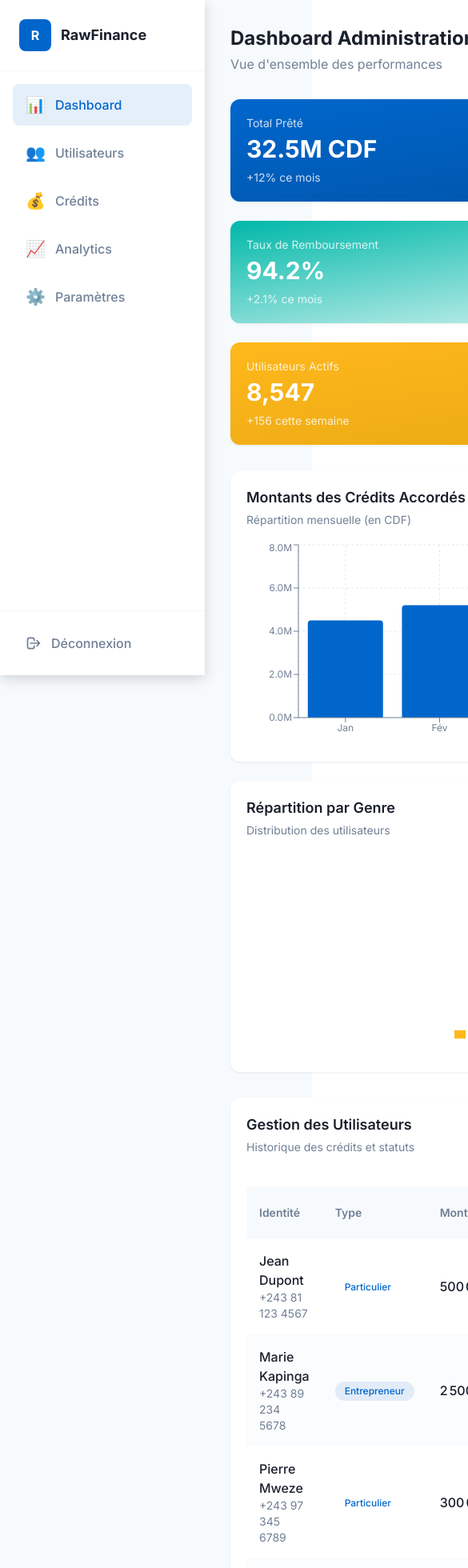
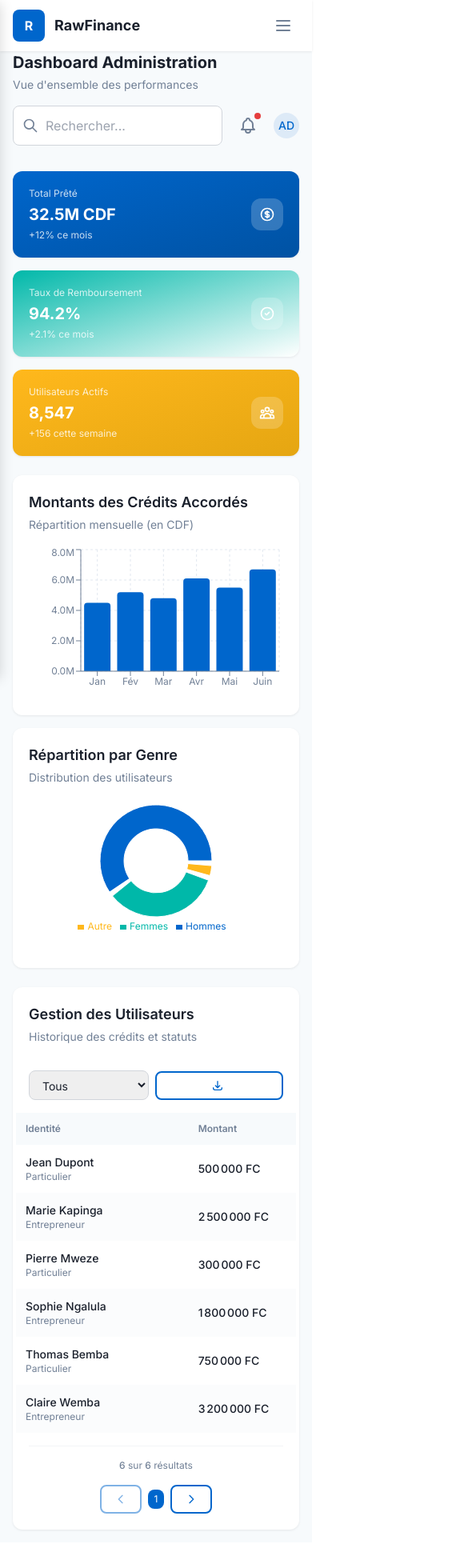
Before and after one commit to Isambolouis/brainSoft-ui, a React (Vite) app: page /admin in a window 390 px wide. Shown: the top 1960 px of the page at 80% size, 585 px wide, since content can reach past the window. After the commit the page ends 1928 px from the top, so only its background shows below. Built offline with nearby package versions, Linux system fonts and the light colour scheme.

Commit message:
responsive admin page

```diff
--- a/src/pages/AdminDashboard.tsx
+++ b/src/pages/AdminDashboard.tsx
@@ -56,6 +56,7 @@ export function AdminDashboard() {
   const [searchTerm, setSearchTerm] = useState('');
   const [filterType, setFilterType] = useState('all');
   const [activeMenu, setActiveMenu] = useState('Dashboard');
+  const [sidebarOpen, setSidebarOpen] = useState(false);
 
   const filteredUsers = mockUsers.filter(user => {
     const matchesSearch = user.name.toLowerCase().includes(searchTerm.toLowerCase()) ||
@@ -86,10 +87,47 @@ export function AdminDashboard() {
   };
 
   return (
-    <div className="min-h-screen bg-surface-secondary flex">
+    <div className="min-h-screen bg-surface-secondary">
+      {/* Mobile Header */}
+      <div className="lg:hidden bg-surface shadow-light fixed top-0 left-0 right-0 z-20 px-4 py-3">
+        <div className="flex items-center justify-between">
+          <div className="flex items-center space-x-3">
+            <div className="w-10 h-10 bg-primary rounded-lg flex items-center justify-center">
+              <span className="text-white font-bold">R</span>
+            </div>
+            <span className="text-lg font-bold text-text-primary">RawFinance</span>
+          </div>
+          <button
+            onClick={() => setSidebarOpen(!sidebarOpen)}
+            className="p-2 text-text-secondary hover:text-text-primary transition-colors"
+          >
+            <svg className="w-6 h-6" fill="none" stroke="currentColor" viewBox="0 0 24 24">
+              {sidebarOpen ? (
+                <path strokeLinecap="round" strokeLinejoin="round" strokeWidth={2} d="M6 18L18 6M6 6l12 12" />
+              ) : (
+                <path strokeLinecap="round" strokeLinejoin="round" strokeWidth={2} d="M4 6h16M4 12h16M4 18h16" />
+              )}
+            </svg>
+          </button>
+        </div>
+      </div>
+
+      {/* Mobile Overlay */}
+      {sidebarOpen && (
+        <div
+          className="lg:hidden fixed inset-0 bg-black/50 z-10"
+          onClick={() => setSidebarOpen(false)}
+        />
+      )}
+
       {/* Sidebar */}
-      <aside className="w-64 bg-surface shadow-heavy fixed h-full z-10">
-        <div className="p-6 border-b border-gray-100">
+      <aside className={`
+        fixed top-0 left-0 h-full w-64 bg-surface shadow-heavy z-30
+        transform transition-transform duration-300 ease-in-out
+        lg:translate-x-0 lg:static lg:h-screen
+        ${sidebarOpen ? 'translate-x-0' : '-translate-x-full'}
+      `}>
+        <div className="p-6 border-b border-gray-100 pt-16 lg:pt-6">
           <div className="flex items-center space-x-3">
             <div className="w-10 h-10 bg-primary rounded-lg flex items-center justify-center">
               <span className="text-white font-bold">R</span>
@@ -103,7 +141,10 @@ export function AdminDashboard() {
             {menuItems.map((item) => (
               <li key={item.label}>
                 <button
-                  onClick={() => setActiveMenu(item.label)}
+                  onClick={() => {
+                    setActiveMenu(item.label);
+                    setSidebarOpen(false);
+                  }}
                   className={`w-full flex items-center space-x-3 px-4 py-3 rounded-lg transition-all duration-200 ${
                     item.label === activeMenu
                       ? 'bg-primary/10 text-primary'
@@ -129,20 +170,20 @@ export function AdminDashboard() {
       </aside>
 
       {/* Main Content */}
-      <main className="flex-1 ml-64 p-8">
+      <main className="lg:ml-64 pt-16 lg:pt-8 p-4 lg:p-8">
         {/* Top Bar */}
-        <div className="flex items-center justify-between mb-8">
+        <div className="flex flex-col sm:flex-row items-start sm:items-center justify-between mb-8 gap-4">
           <div>
-            <h1 className="text-2xl font-bold text-text-primary">Dashboard Administration</h1>
-            <p className="text-text-secondary mt-1">Vue d'ensemble des performances</p>
+            <h1 className="text-xl sm:text-2xl font-bold text-text-primary">Dashboard Administration</h1>
+            <p className="text-text-secondary text-sm mt-1">Vue d'ensemble des performances</p>
           </div>
-          <div className="flex items-center space-x-4">
-            <div className="relative">
+          <div className="flex flex-wrap items-center gap-3 w-full sm:w-auto">
+            <div className="relative flex-1 sm:flex-none">
               <Input
                 placeholder="Rechercher..."
                 value={searchTerm}
                 onChange={(e) => setSearchTerm(e.target.value)}
-                className="pl-10 w-64"
+                className="pl-10 w-full sm:w-48 lg:w-64"
               />
               <svg className="w-5 h-5 absolute left-3 top-1/2 transform -translate-y-1/2 text-text-secondary" fill="none" stroke="currentColor" viewBox="0 0 24 24">
                 <path strokeLinecap="round" strokeLinejoin="round" strokeWidth={2} d="M21 21l-6-6m2-5a7 7 0 11-14 0 7 7 0 0114 0z" />
@@ -154,11 +195,11 @@ export function AdminDashboard() {
               </svg>
               <span className="absolute top-1 right-1 w-2 h-2 bg-danger rounded-full"></span>
             </button>
-            <div className="flex items-center space-x-3">
-              <div className="w-10 h-10 bg-primary/10 rounded-full flex items-center justify-center">
-                <span className="text-primary font-medium">AD</span>
+            <div className="flex items-center space-x-3 ml-auto sm:ml-0">
+              <div className="w-8 h-8 sm:w-10 sm:h-10 bg-primary/10 rounded-full flex items-center justify-center">
+                <span className="text-primary font-medium text-sm">AD</span>
               </div>
-              <div>
+              <div className="hidden sm:block">
                 <p className="text-sm font-medium text-text-primary">Admin</p>
                 <p className="text-xs text-text-secondary">Super Admin</p>
               </div>
@@ -167,16 +208,16 @@ export function AdminDashboard() {
         </div>
 
         {/* KPI Cards */}
-        <div className="grid grid-cols-1 md:grid-cols-3 gap-6 mb-8">
+        <div className="grid grid-cols-1 sm:grid-cols-2 lg:grid-cols-3 gap-4 lg:gap-6 mb-6 lg:mb-8">
           <Card className="bg-gradient-to-br from-primary to-primary-dark text-white">
             <div className="flex items-center justify-between">
-              <div>
-                <p className="text-white/80 text-sm">Total Prêté</p>
-                <p className="text-3xl font-bold mt-1">32.5M CDF</p>
-                <p className="text-white/80 text-sm mt-2">+12% ce mois</p>
+              <div className="flex-1">
+                <p className="text-white/80 text-xs sm:text-sm">Total Prêté</p>
+                <p className="text-xl sm:text-3xl font-bold mt-1">32.5M CDF</p>
+                <p className="text-white/80 text-xs sm:text-sm mt-1 sm:mt-2">+12% ce mois</p>
               </div>
-              <div className="w-12 h-12 bg-white/20 rounded-xl flex items-center justify-center">
-                <svg className="w-6 h-6" fill="none" stroke="currentColor" viewBox="0 0 24 24">
+              <div className="w-10 h-10 sm:w-12 sm:h-12 bg-white/20 rounded-xl flex items-center justify-center flex-shrink-0">
+                <svg className="w-5 h-5 sm:w-6 sm:h-6" fill="none" stroke="currentColor" viewBox="0 0 24 24">
                   <path strokeLinecap="round" strokeLinejoin="round" strokeWidth={2} d="M12 8c-1.657 0-3 .895-3 2s1.343 2 3 2 3 .895 3 2-1.343 2-3 2m0-8c1.11 0 2.08.402 2.599 1M12 8V7m0 1v8m0 0v1m0-1c-1.11 0-2.08-.402-2.599-1M21 12a9 9 0 11-18 0 9 9 0 0118 0z" />
                 </svg>
               </div>
@@ -185,28 +226,28 @@ export function AdminDashboard() {
 
           <Card className="bg-gradient-to-br from-secondary to-secondary-dark text-white">
             <div className="flex items-center justify-between">
-              <div>
-                <p className="text-white/80 text-sm">Taux de Remboursement</p>
-                <p className="text-3xl font-bold mt-1">94.2%</p>
-                <p className="text-white/80 text-sm mt-2">+2.1% ce mois</p>
+              <div className="flex-1">
+                <p className="text-white/80 text-xs sm:text-sm">Taux de Remboursement</p>
+                <p className="text-xl sm:text-3xl font-bold mt-1">94.2%</p>
+                <p className="text-white/80 text-xs sm:text-sm mt-1 sm:mt-2">+2.1% ce mois</p>
               </div>
-              <div className="w-12 h-12 bg-white/20 rounded-xl flex items-center justify-center">
-                <svg className="w-6 h-6" fill="none" stroke="currentColor" viewBox="0 0 24 24">
+              <div className="w-10 h-10 sm:w-12 sm:h-12 bg-white/20 rounded-xl flex items-center justify-center flex-shrink-0">
+                <svg className="w-5 h-5 sm:w-6 sm:h-6" fill="none" stroke="currentColor" viewBox="0 0 24 24">
                   <path strokeLinecap="round" strokeLinejoin="round" strokeWidth={2} d="M9 12l2 2 4-4m6 2a9 9 0 11-18 0 9 9 0 0118 0z" />
                 </svg>
               </div>
             </div>
           </Card>
 
-          <Card className="bg-gradient-to-br from-accent to-accent-dark text-white">
+          <Card className="bg-gradient-to-br from-accent to-accent-dark text-white sm:col-span-2 lg:col-span-1">
             <div className="flex items-center justify-between">
-              <div>
-                <p className="text-white/80 text-sm">Utilisateurs Actifs</p>
-                <p className="text-3xl font-bold mt-1">8,547</p>
-                <p className="text-white/80 text-sm mt-2">+156 cette semaine</p>
+              <div className="flex-1">
+                <p className="text-white/80 text-xs sm:text-sm">Utilisateurs Actifs</p>
+                <p className="text-xl sm:text-3xl font-bold mt-1">8,547</p>
+                <p className="text-white/80 text-xs sm:text-sm mt-1 sm:mt-2">+156 cette semaine</p>
               </div>
-              <div className="w-12 h-12 bg-white/20 rounded-xl flex items-center justify-center">
-                <svg className="w-6 h-6" fill="none" stroke="currentColor" viewBox="0 0 24 24">
+              <div className="w-10 h-10 sm:w-12 sm:h-12 bg-white/20 rounded-xl flex items-center justify-center flex-shrink-0">
+                <svg className="w-5 h-5 sm:w-6 sm:h-6" fill="none" stroke="currentColor" viewBox="0 0 24 24">
                   <path strokeLinecap="round" strokeLinejoin="round" strokeWidth={2} d="M17 20h5v-2a3 3 0 00-5.356-1.857M17 20H7m10 0v-2c0-.656-.126-1.283-.356-1.857M7 20H2v-2a3 3 0 015.356-1.857M7 20v-2c0-.656.126-1.283.356-1.857m0 0a5.002 5.002 0 019.288 0M15 7a3 3 0 11-6 0 3 3 0 016 0zm6 3a2 2 0 11-4 0 2 2 0 014 0zM7 10a2 2 0 11-4 0 2 2 0 014 0z" />
                 </svg>
               </div>
@@ -215,14 +256,14 @@ export function AdminDashboard() {
         </div>
 
         {/* Charts Section */}
-        <div className="grid grid-cols-1 lg:grid-cols-2 gap-6 mb-8">
+        <div className="grid grid-cols-1 lg:grid-cols-2 gap-4 lg:gap-6 mb-6 lg:mb-8">
           {/* Bar Chart */}
           <Card>
             <CardHeader
               title="Montants des Crédits Accordés"
               subtitle="Répartition mensuelle (en CDF)"
             />
-            <div className="h-64">
+            <div className="h-48 sm:h-64">
               <ResponsiveContainer width="100%" height="100%">
                 <BarChart data={monthlyData}>
                   <CartesianGrid strokeDasharray="3 3" stroke="#E2E8F0" />
@@ -244,15 +285,15 @@ export function AdminDashboard() {
               title="Répartition par Genre"
               subtitle="Distribution des utilisateurs"
             />
-            <div className="h-64">
+            <div className="h-48 sm:h-64">
               <ResponsiveContainer width="100%" height="100%">
                 <PieChart>
                   <Pie
                     data={genderData}
                     cx="50%"
                     cy="50%"
-                    innerRadius={60}
-                    outerRadius={100}
+                    innerRadius={40}
+                    outerRadius={70}
                     paddingAngle={5}
                     dataKey="value"
                   >
@@ -261,7 +302,7 @@ export function AdminDashboard() {
                     ))}
                   </Pie>
                   <Tooltip formatter={(value: number | undefined) => [`${value || 0}%`, 'Pourcentage']} />
-                  <Legend verticalAlign="bottom" height={36} />
+                  <Legend verticalAlign="bottom" height={36} iconSize={8} wrapperStyle={{ fontSize: '12px' }} />
                 </PieChart>
               </ResponsiveContainer>
             </div>
@@ -270,41 +311,39 @@ export function AdminDashboard() {
 
         {/* User Management Table */}
         <Card>
-          <div className="flex items-center justify-between mb-6">
+          <div className="flex flex-col sm:flex-row items-start sm:items-center justify-between mb-4 lg:mb-6 gap-4">
             <CardHeader
               title="Gestion des Utilisateurs"
               subtitle="Historique des crédits et statuts"
             />
-            <div className="flex items-center space-x-3">
+            <div className="flex flex-wrap items-center gap-2 w-full sm:w-auto">
               <select
                 value={filterType}
                 onChange={(e) => setFilterType(e.target.value)}
-                className="input py-2 px-4 text-sm"
+                className="input py-2 px-3 text-sm flex-1 sm:flex-none"
               >
-                <option value="all">Tous les types</option>
+                <option value="all">Tous</option>
                 <option value="Particulier">Particuliers</option>
                 <option value="Entrepreneur">Entrepreneurs</option>
               </select>
-              <Button variant="secondary" size="sm">
-                <svg className="w-4 h-4 mr-2" fill="none" stroke="currentColor" viewBox="0 0 24 24">
+              <Button variant="secondary" size="sm" className="flex-1 sm:flex-none">
+                <svg className="w-4 h-4 mr-1 sm:mr-2" fill="none" stroke="currentColor" viewBox="0 0 24 24">
                   <path strokeLinecap="round" strokeLinejoin="round" strokeWidth={2} d="M4 16v1a3 3 0 003 3h10a3 3 0 003-3v-1m-4-4l-4 4m0 0l-4-4m4 4V4" />
                 </svg>
-                Exporter
+                <span className="hidden sm:inline">Exporter</span>
               </Button>
             </div>
           </div>
 
-          <div className="overflow-x-auto">
-            <table className="w-full">
+          <div className="overflow-x-auto -mx-4 sm:mx-0">
+            <table className="w-full min-w-[600px]">
               <thead>
                 <tr className="bg-surface-secondary">
-                  <th className="text-left py-3 px-4 text-sm font-semibold text-text-secondary">Identité</th>
-                  <th className="text-left py-3 px-4 text-sm font-semibold text-text-secondary">Type</th>
-                  <th className="text-left py-3 px-4 text-sm font-semibold text-text-secondary">Montant</th>
-                  <th className="text-left py-3 px-4 text-sm font-semibold text-text-secondary">Date Prêt</th>
-                  <th className="text-left py-3 px-4 text-sm font-semibold text-text-secondary">Prochaine Échéance</th>
-                  <th className="text-left py-3 px-4 text-sm font-semibold text-text-secondary">Statut</th>
-                  <th className="text-left py-3 px-4 text-sm font-semibold text-text-secondary">Actions</th>
+                  <th className="text-left py-3 px-3 sm:px-4 text-xs sm:text-sm font-semibold text-text-secondary">Identité</th>
+                  <th className="text-left py-3 px-3 sm:px-4 text-xs sm:text-sm font-semibold text-text-secondary hidden sm:table-cell">Type</th>
+                  <th className="text-left py-3 px-3 sm:px-4 text-xs sm:text-sm font-semibold text-text-secondary">Montant</th>
+                  <th className="text-left py-3 px-3 sm:px-4 text-xs sm:text-sm font-semibold text-text-secondary hidden md:table-cell">Statut</th>
+                  <th className="text-left py-3 px-3 sm:px-4 text-xs sm:text-sm font-semibold text-text-secondary">Actions</th>
                 </tr>
               </thead>
               <tbody>
@@ -313,35 +352,34 @@ export function AdminDashboard() {
                     key={user.id}
                     className={`${index % 2 === 0 ? 'bg-surface' : 'bg-surface-secondary/50'} hover:bg-gray-50 transition-colors`}
                   >
-                    <td className="py-4 px-4">
+                    <td className="py-3 px-3 sm:px-4">
                       <div>
-                        <p className="font-medium text-text-primary">{user.name}</p>
-                        <p className="text-sm text-text-secondary">{user.phone}</p>
+                        <p className="font-medium text-text-primary text-sm">{user.name}</p>
+                        <p className="text-xs text-text-secondary sm:hidden">{user.type}</p>
+                        <p className="text-xs text-text-secondary hidden sm:block">{user.phone}</p>
                       </div>
                     </td>
-                    <td className="py-4 px-4">
+                    <td className="py-3 px-3 sm:px-4 hidden sm:table-cell">
                       <span className={`badge ${user.type === 'Entrepreneur' ? 'badge-info' : 'badge-primary/10 text-primary'}`}>
                         {user.type}
                       </span>
                     </td>
-                    <td className="py-4 px-4 font-medium">{formatCurrency(user.amount)}</td>
-                    <td className="py-4 px-4 text-text-secondary">{user.date}</td>
-                    <td className="py-4 px-4 text-text-secondary">{user.nextDue}</td>
-                    <td className="py-4 px-4">{getStatusBadge(user.status)}</td>
-                    <td className="py-4 px-4">
-                      <div className="flex items-center space-x-2">
-                        <button className="p-2 text-primary hover:bg-primary/10 rounded-lg transition-colors" title="Voir dossier">
+                    <td className="py-3 px-3 sm:px-4 font-medium text-sm">{formatCurrency(user.amount)}</td>
+                    <td className="py-3 px-3 sm:px-4 hidden md:table-cell">{getStatusBadge(user.status)}</td>
+                    <td className="py-3 px-3 sm:px-4">
+                      <div className="flex items-center space-x-1">
+                        <button className="p-1.5 sm:p-2 text-primary hover:bg-primary/10 rounded-lg transition-colors" title="Voir dossier">
                           <svg className="w-4 h-4" fill="none" stroke="currentColor" viewBox="0 0 24 24">
                             <path strokeLinecap="round" strokeLinejoin="round" strokeWidth={2} d="M15 12a3 3 0 11-6 0 3 3 0 016 0z" />
                             <path strokeLinecap="round" strokeLinejoin="round" strokeWidth={2} d="M2.458 12C3.732 7.943 7.523 5 12 5c4.478 0 8.268 2.943 9.542 7-1.274 4.057-5.064 7-9.542 7-4.477 0-8.268-2.943-9.542-7z" />
                           </svg>
                         </button>
-                        <button className="p-2 text-text-secondary hover:text-primary hover:bg-gray-100 rounded-lg transition-colors" title="Contacter">
+                        <button className="p-1.5 sm:p-2 text-text-secondary hover:text-primary hover:bg-gray-100 rounded-lg transition-colors" title="Contacter">
                           <svg className="w-4 h-4" fill="none" stroke="currentColor" viewBox="0 0 24 24">
                             <path strokeLinecap="round" strokeLinejoin="round" strokeWidth={2} d="M3 8l7.89 5.26a2 2 0 002.22 0L21 8M5 19h14a2 2 0 002-2V7a2 2 0 00-2-2H5a2 2 0 00-2 2v10a2 2 0 002 2z" />
                           </svg>
                         </button>
-                        <button className="p-2 text-text-secondary hover:text-secondary hover:bg-secondary/10 rounded-lg transition-colors" title="Ajuster limite">
+                        <button className="p-1.5 sm:p-2 text-text-secondary hover:text-secondary hover:bg-secondary/10 rounded-lg transition-colors" title="Ajuster limite">
                           <svg className="w-4 h-4" fill="none" stroke="currentColor" viewBox="0 0 24 24">
                             <path strokeLinecap="round" strokeLinejoin="round" strokeWidth={2} d="M12 6V4m0 2a2 2 0 100 4m0-4a2 2 0 110 4m-6 8a2 2 0 100-4m0 4a2 2 0 110-4m0 4v2m0-6V4m6 6v10m6-2a2 2 0 100-4m0 4a2 2 0 110-4m0 4v2m0-6V4" />
                           </svg>
@@ -355,14 +393,24 @@ export function AdminDashboard() {
           </div>
 
           {/* Pagination */}
-          <div className="flex items-center justify-between mt-6 pt-4 border-t border-gray-100">
-            <p className="text-sm text-text-secondary">
-              Affichage de <span className="font-medium">{filteredUsers.length}</span> sur <span className="font-medium">{mockUsers.length}</span> résultats
+          <div className="flex flex-col sm:flex-row items-center justify-between mt-4 pt-4 border-t border-gray-100 gap-4">
+            <p className="text-xs sm:text-sm text-text-secondary">
+              <span className="font-medium">{filteredUsers.length}</span> sur <span className="font-medium">{mockUsers.length}</span> résultats
             </p>
             <div className="flex items-center space-x-2">
-              <Button variant="secondary" size="sm" disabled>Précédent</Button>
-              <button className="px-3 py-1 bg-primary text-white rounded-lg text-sm">1</button>
-              <Button variant="secondary" size="sm">Suivant</Button>
+              <Button variant="secondary" size="sm" disabled className="px-2 sm:px-3">
+                <span className="hidden sm:inline">Précédent</span>
+                <svg className="w-4 h-4 sm:hidden" fill="none" stroke="currentColor" viewBox="0 0 24 24">
+                  <path strokeLinecap="round" strokeLinejoin="round" strokeWidth={2} d="M15 19l-7-7 7-7" />
+                </svg>
+              </Button>
+              <button className="px-2 sm:px-3 py-1 bg-primary text-white rounded-lg text-xs sm:text-sm">1</button>
+              <Button variant="secondary" size="sm" className="px-2 sm:px-3">
+                <span className="hidden sm:inline">Suivant</span>
+                <svg className="w-4 h-4 sm:hidden" fill="none" stroke="currentColor" viewBox="0 0 24 24">
+                  <path strokeLinecap="round" strokeLinejoin="round" strokeWidth={2} d="M9 5l7 7-7 7" />
+                </svg>
+              </Button>
             </div>
           </div>
         </Card>
```
